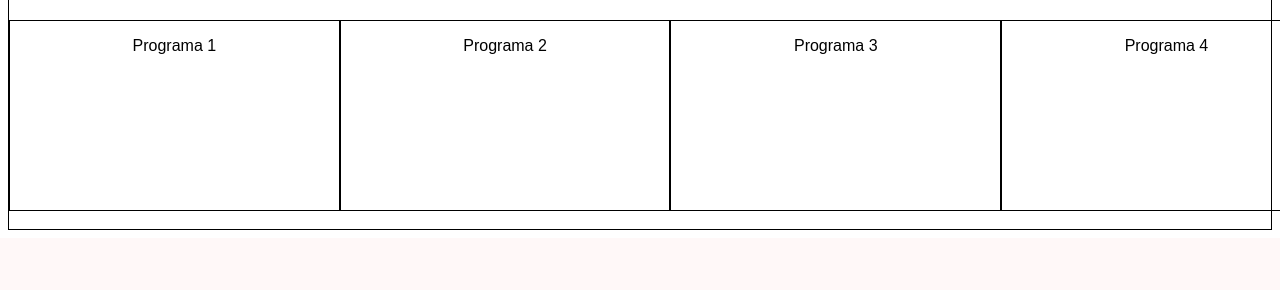
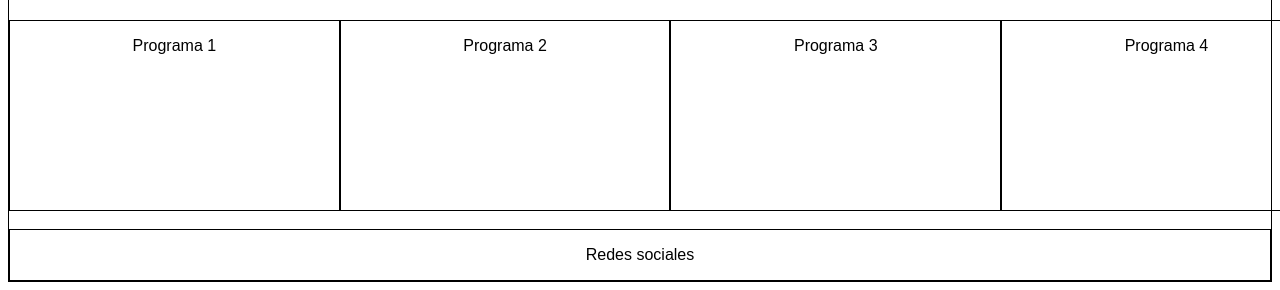
Before and after one commit to GEFR00/generacion_retro, a PHP site: page /inicio.html in a window 1280 px wide; the page is wider, and only the part inside the window is pictured. Shown: the part 863-1153 px from the top of that part. Before the commit the page ends 1093 px from the top of that part, so only its background shows below. Run offline with PHP 8.4, Linux system fonts and the light colour scheme.

Commit message:
bloque redes sociales

```diff
--- a/Proyecto GR/css/style.css
+++ b/Proyecto GR/css/style.css
@@ -112,4 +112,10 @@ a {
   width: 8.8cm;
 }
 
+#apps_ban_fin {
+  margin-bottom: auto;
+  text-align: center;
+  border: 1px black solid;
+}
+
 /*# sourceMappingURL=style.css.map */
--- a/Proyecto GR/inicio.html
+++ b/Proyecto GR/inicio.html
@@ -75,7 +75,7 @@
                 </div>
         </div>
         <div id="apps_ban_fin">
-
+            <p>Redes sociales</p>
         </div>
     </div>
 
--- a/Proyecto GR/scss/style.scss
+++ b/Proyecto GR/scss/style.scss
@@ -128,3 +128,9 @@ a {
     height: 5cm;
     width: 8.8cm;
 }
+
+#apps_ban_fin {
+    margin-bottom: auto;
+    text-align:center;
+    border: 1px black solid;
+}
```
Also changed, not shown: 1 other file.
